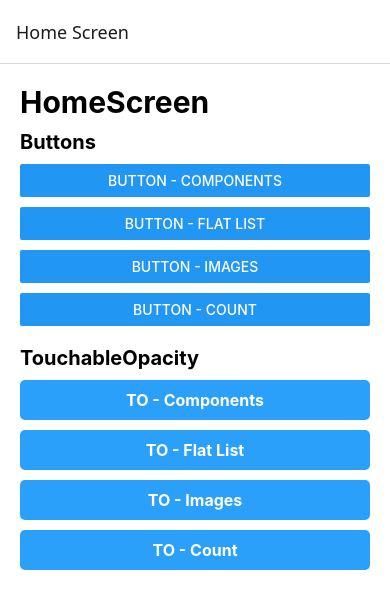
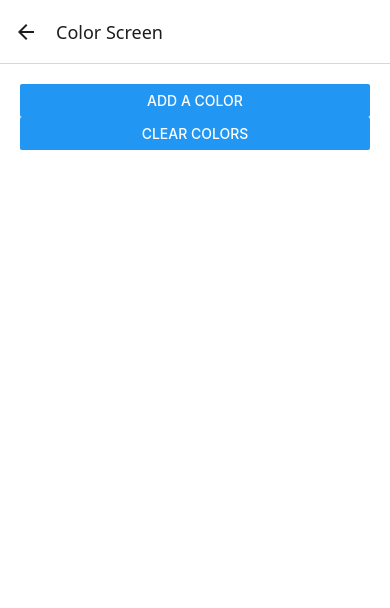
Before and after one commit to VHackenstance/RNStarter, a React Native app: screen /Color in a window 390 px wide. Shown: the top 608 px of the page. Built offline with nearby package versions, Linux system fonts and the light colour scheme.

Commit message:
Demonstrate state with colors

```diff
--- a/data/data.js
+++ b/data/data.js
@@ -28,18 +28,37 @@ const buttonData = [
     },
 ]
 const TOData = [
-    { title: "TO - Components", navTarget: "Components",
+    { title: "Components", navTarget: "Components",
         props: { key1: "Prop1", key2: "Prop2"}
     },
-    { title: "TO - Flat List", navTarget: "FlatList",
+    { title: "Flat List", navTarget: "FlatList",
         props: { key1: "Prop1", key2: "Prop2"}
     },
-    { title: "TO - Images", navTarget: "Images",
+    { title: "Images", navTarget: "Images",
         props: { key1: "Prop1", key2: "Prop2"}
     },
-    { title: "TO - Count", navTarget: "Count",
+    { title: "Count", navTarget: "Count",
+        props: { key1: "Prop1", key2: "Prop2"}
+    },
+    { title: "Color", navTarget: "Color",
         props: { key1: "Prop1", key2: "Prop2"}
     },
 ]
 
-export { imageData, buttonData, TOData }
+//  does not work with flatlist in stack navigator
+const StackScreenData = [
+    { name: "Home", component: "HomeScreen", title: "Home Screen",
+    },
+    { name: "Components", component: "ComponentsScreen", title: "Components Screen",
+    },
+    { name: "FlatList", component: "FlatListScreen", title: "Flat List Screen",
+    },
+    { name: "Images", component: "ImageScreen", title: "Images Screen",
+    },
+    { name: "Count", component: "CountScreen", title: "Count Screen",
+    },
+    { name: "Color", component: "ColorScreen", title: "Color Screen",
+    },
+]
+
+export { imageData, buttonData, TOData, StackScreenData }
--- a/src/navigation/StackNavigator.js
+++ b/src/navigation/StackNavigator.js
@@ -1,7 +1,9 @@
+import { FlatList } from 'react-native';
 import { createNativeStackNavigator } from '@react-navigation/native-stack'
-import { HomeScreen, FlatListScreen, ComponentsScreen, ImageScreen, CountScreen } from "../screens"
+import { HomeScreen, FlatListScreen,
+    ComponentsScreen, ImageScreen,
+    CountScreen, ColorScreen } from "../screens"
 
-// Setup Navigation
 const Stack = createNativeStackNavigator();
 
 const StackNavigator = () => {
@@ -15,6 +17,7 @@ const StackNavigator = () => {
             <Stack.Screen name="FlatList" component={FlatListScreen} options={{title: 'Flat List Element'}} />
             <Stack.Screen name="Images" component={ImageScreen} options={{title: 'Image Screen'}} />
             <Stack.Screen name="Count" component={CountScreen} options={{title: 'Count Screen'}} />
+            <Stack.Screen name="Color" component={ColorScreen} options={{title: 'Color Screen'}} />
         </Stack.Navigator>
     )
 }
--- /dev/null
+++ b/src/screens/ColorScreen.js
@@ -0,0 +1,30 @@
+import React, { useState } from "react"
+import { View, Button, FlatList  } from "react-native"
+import styles from "@styles/styles"
+
+const ColorScreen = () => {
+    const [colors, setColors] = useState([])
+
+    return (
+        <View style={styles.container}>
+            <Button title={"Add a Color"} onPress={() => {setColors([...colors, randomRgb()])}}/>
+            <Button title={"Clear Colors"} onPress={() => setColors([])} />
+            <FlatList
+                keyExtractor={(item) => item}
+                data={colors}
+                renderItem={({ item }) => {
+                    return <View style={{backgroundColor: item, height: 100, marginTop: 10, width: 100}}></View>
+                }}
+            />
+        </View>
+    )
+};
+
+const randomRgb = () => {
+    const red = Math.floor(Math.random() * 256)
+    const green = Math.floor(Math.random() * 256)
+    const blue = Math.floor(Math.random() * 256)
+    return `rgb(${red}, ${green}, ${blue})`
+}
+
+export default ColorScreen
--- a/src/screens/HomeScreen.js
+++ b/src/screens/HomeScreen.js
@@ -3,7 +3,7 @@ import { Text, View } from "react-native";
 import styles from "@styles/styles"
 import HomeScreenButtons from '@views/HomeScreenButtons';
 
-// navigation object provided automatically to screen components defined within a navigator
+// navigation object provided to screens defined in navigator
 const HomeScreen = ({ navigation }) => {
     return (
       <View style={styles.homeContainer}>
--- a/src/screens/index.js
+++ b/src/screens/index.js
@@ -5,3 +5,4 @@ export { default as ComponentsScreen } from "./ComponentsScreen";
 export { default as FlatListScreen } from "./FlatListScreen";
 export { default as ImageScreen } from "./ImageScreen";
 export { default as CountScreen } from "./CountScreen";
+export { default as ColorScreen } from "./ColorScreen";
--- a/src/screens/views/HomeScreenButtons.js
+++ b/src/screens/views/HomeScreenButtons.js
@@ -1,12 +1,12 @@
 import React from "react";
 import { View } from "react-native";
-import ButtonFlatListHomeScreen from "./buttonFlatLists/ButtonFlatListHomeScreen";
+// import ButtonFlatListHomeScreen from "./buttonFlatLists/ButtonFlatListHomeScreen";
 import TouchableOpacityFlatListHomeScreen from "./TOFlatLists/TouchableOpacityFlatListHomeScreen";
 
 const HomeScreenButtons = ({ navigation }) => {
     return (
         <View>
-            <ButtonFlatListHomeScreen navigation={navigation} />
+            {/*<ButtonFlatListHomeScreen navigation={navigation} />*/}
             <TouchableOpacityFlatListHomeScreen navigation={navigation} />
         </View>
     )
```
